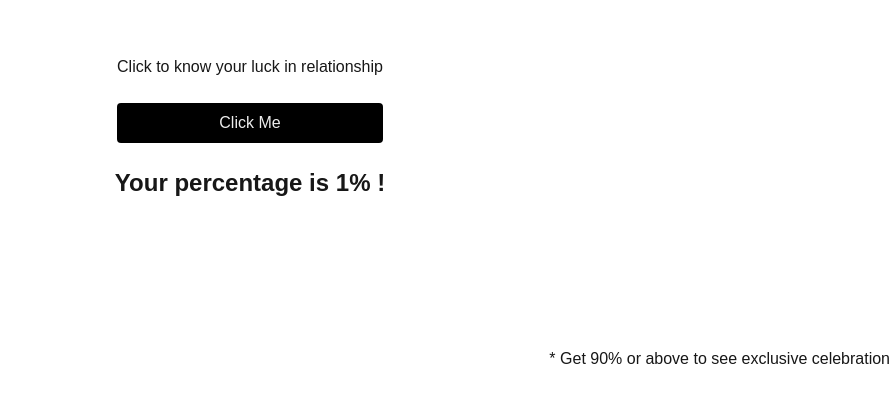
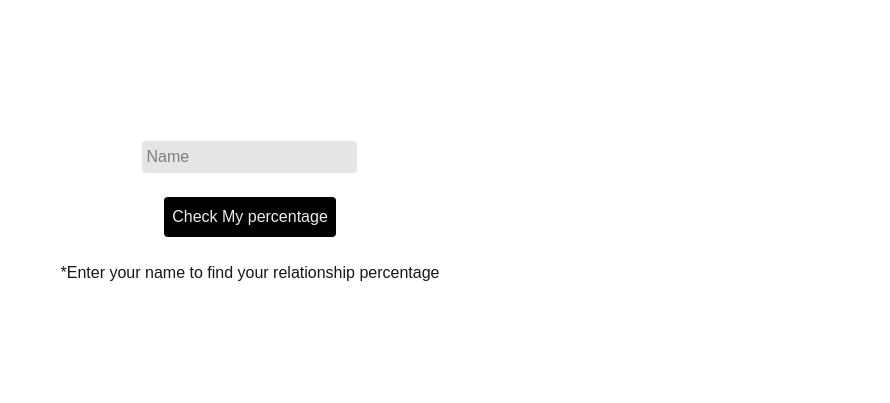
Before and after one commit to Riyaszingbizz/projectraju, a Next.js app: page / in a window 1280 px wide. Shown: the part 187-590 px from the top of the page, without its empty margins (390-1280 px from the left). Built offline with nearby package versions, Linux system fonts and the light colour scheme.

Commit message:
name entering feild

```diff
--- a/app/globals.css
+++ b/app/globals.css
@@ -24,3 +24,8 @@ body {
   color: var(--foreground);
   font-family: Arial, Helvetica, sans-serif;
 }
+
+.cc{
+  justify-items: center;
+  place-content: center;
+}
--- a/app/page.tsx
+++ b/app/page.tsx
@@ -8,20 +8,27 @@ export default function page() {
   const [heart, setHeart] = useState("");
   const [raju, setRaju] = useState("");
   const [hidethebutton, setHideTheButton] = useState("");
+  const [changepage, setChangepage] = useState("landpage");
+  const [realnameo, setRealnameo] =useState("");
+  const [unhidethetext, setUnhidethetext] = useState("hidden");
+  const handleInputValue = (e) => {
+    setRealnameo(e.target.value)
+  }
   const handle = () => {
     const riyas = (Math.random() * 100);
     setCount(Math.round(riyas));
     setHideTheButton("hidden");
+    setUnhidethetext("visible")
     if (riyas <= 30) {
-      setHeart("💖");
+      setHeart("🤢");
       setRaju("");
     }
     else if (riyas <= 50) {
-      setHeart("💖💖");
+      setHeart("💖");
       setRaju("/--");
     }
      else if (riyas <=70) {
-      setHeart("💖💖💖");
+      setHeart("💖💖");
       setRaju("/--");
     }
     else if (riyas <=89) {
@@ -34,20 +41,34 @@ export default function page() {
 
     }
   };
-
-  return (
+  const cpage = () => {
+    setChangepage("onpage");
+  };
+  if (changepage == "onpage" ) {return (
     <div className="h-screen w-full flex flex-col items-center justify-center gap-6">
       <div className={`${hidethebutton} flex flex-col justify-items-center gap-6`}>
-      <div>Click to know your luck in relationship</div>
+      <div>Click to know your luck in relationship {realnameo}!</div>
       <button onClick={handle} className="bg-black/100 text-[#ededed] justify-center p-2 rounded transform hover:bg-black/50 transition-transform duration-300">Click Me</button>
       </div>
-      <div className="text-lg md:text-2xl font-bold text-center flex justify-items-center">
-        Your percentage is {count}% {heart}!
+      <div className={`${unhidethetext} text-lg md:text-2xl font-bold text-center flex justify-items-center`}>
+        Hey {realnameo}!<br/>
+        Your percentage in relationship is {count}% {heart}!
         </div>
         <div className="flex justify-items-center">
-        <video src={raju} width={200} height={200} autoPlay loop controls={false}>get 90 above to see celebration</video>
+        <video src={raju} width={200} height={200} autoPlay loop controls={false}/>
       </div>
       <div className="w-full text-center md:text-end ">* Get 90% or above to see exclusive celebration</div>
     </div>
-  );
+  );}
+  else if(changepage == "landpage"){
+    return(
+      <div className="">
+        <form className="h-[100vh] grid grid-col-1 gap-6 cc my-auto">
+        <input className="bg-black/10 rounded p-1" type="text" onChange={handleInputValue} placeholder="Name"/>
+        <button type="submit" className="bg-black/100 text-[#ededed] justify-center p-2 rounded transform hover:bg-black/50 transition-transform duration-300" onClick={cpage}>Check My percentage</button>
+        <div>*Enter your name to find your relationship percentage</div>
+        </form>
+      </div>
+    );
+  }
 }
--- a/tsconfig.json
+++ b/tsconfig.json
@@ -22,6 +22,6 @@
       "@/*": ["./*"]
     }
   },
-  "include": ["next-env.d.ts", "**/*.ts", "**/*.tsx", ".next/types/**/*.ts", "app/api/attendance/route.js"],
+  "include": ["next-env.d.ts", "**/*.ts", "**/*.tsx", ".next/types/**/*.ts", "app/api/attendance/route.js", "app/page.tsx"],
   "exclude": ["node_modules"]
 }
```
